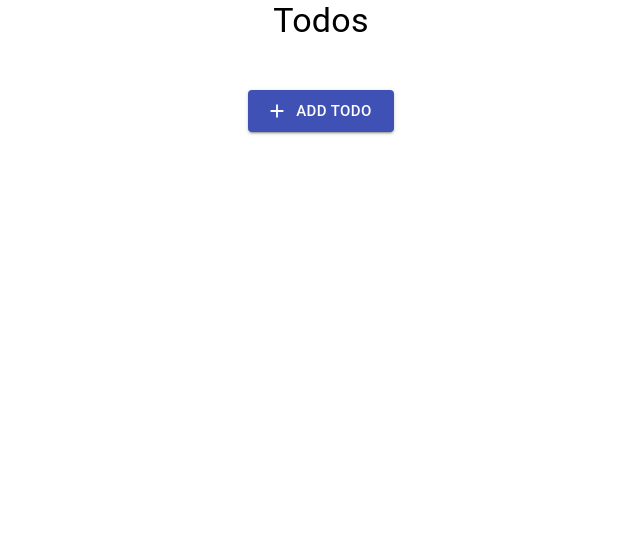
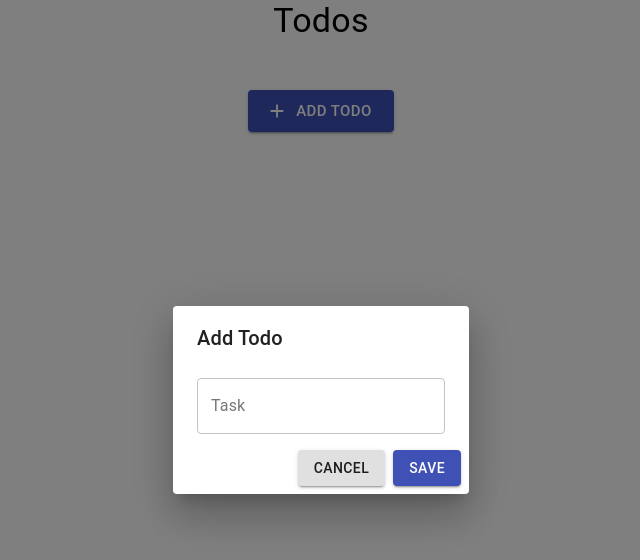
Before and after one commit to obnoxiousorc/todos-demo, a React (Create React App) app in the folder todos-frontend/: page / in a window 1280 px wide. Both pictures are taken after a click on the button "ADD TODO". Shown: the top 560 px of the page, without its empty margins (319-959 px from the left). Built offline with nearby package versions, Linux system fonts and the light colour scheme; no server answers; the HTML template or start-up script is replaced by a standard one.

Commit message:
Add dialog to create/edit todos

```diff
--- a/todos-frontend/src/App.js
+++ b/todos-frontend/src/App.js
@@ -4,9 +4,15 @@ import { Button, Container, Grid, Typography } from '@material-ui/core';
 import { useEffect, useState } from 'react';
 import useAxios from './hooks/useAxios';
 import { Add } from '@material-ui/icons';
+import TodoDialog from './components/TodoDialog';
 
 function App() {
-  const { data, loading, error } = useAxios({ url: 'todos' });
+  const [dataVersion, setDataVersion] = useState(0);
+  const [newTodoDialogOpen, setNewTodoDialogOpen] = useState(false);
+  const { data, loading, error } = useAxios({
+    url: 'todos',
+    version: dataVersion,
+  });
 
   return (
     <div className="App">
@@ -29,10 +35,19 @@ function App() {
               variant="contained"
               color="primary"
               startIcon={<Add />}
+              onClick={() => setNewTodoDialogOpen(true)}
             >
               Add todo
             </Button>
           </Grid>
+          <TodoDialog
+            type="new"
+            open={newTodoDialogOpen}
+            onClose={() => {
+              setNewTodoDialogOpen(false);
+              setDataVersion(dataVersion + 1);
+            }}
+          />
         </Grid>
       </Container>
     </div>
--- /dev/null
+++ b/todos-frontend/src/components/TodoDialog.js
@@ -0,0 +1,72 @@
+import {
+  Button,
+  Dialog,
+  DialogActions,
+  DialogContent,
+  DialogTitle,
+  TextField,
+} from '@material-ui/core';
+import { useState } from 'react';
+
+import useAxios from '../hooks/useAxios';
+
+function TodoDialog({ open, onClose, id }) {
+  const [name, setName] = useState('');
+  const [error, setError] = useState('');
+  const [axiosProps, setAxiosProps] = useState({});
+  const { loading, axiosError } = useAxios(axiosProps, {
+    successCb: () => onClose(),
+    errorCb: (e) => setError(e.message),
+    afterCb: () => setAxiosProps({}),
+  });
+
+  console.log(axiosProps);
+
+  return (
+    <Dialog open={open} disableBackdropClick>
+      <DialogTitle>{id ? 'Edit' : 'Add'} Todo</DialogTitle>
+      <DialogContent>
+        <TextField
+          label="Task"
+          variant="outlined"
+          error={error}
+          helperText={error}
+          value={name}
+          onChange={(e) => {
+            setError('');
+            setName(e.target.value);
+          }}
+        />
+      </DialogContent>
+      <DialogActions>
+        <Button variant="contained" onClick={onClose}>
+          Cancel
+        </Button>
+        <Button
+          variant="contained"
+          color="primary"
+          enabled={!loading}
+          onClick={(e) => {
+            if (!name) {
+              setError('Please enter a task');
+              return;
+            }
+
+            setAxiosProps({
+              method: 'post',
+              url: id ? `todo/${id}/edit` : 'todo/new',
+              data: {
+                name,
+                completed: false,
+              },
+            });
+          }}
+        >
+          Save
+        </Button>
+      </DialogActions>
+    </Dialog>
+  );
+}
+
+export default TodoDialog;
--- a/todos-frontend/src/hooks/useAxios.js
+++ b/todos-frontend/src/hooks/useAxios.js
@@ -3,7 +3,7 @@ import _ from 'lodash';
 import { useEffect, useRef, useState } from 'react';
 
 // Idea adapted from https://www.bitnative.com/2020/07/06/four-ways-to-fetch-data-in-react/
-function useAxios(props) {
+function useAxios(props, { successCb, errorCb, afterCb } = {}) {
   const [data, setData] = useState(null);
   const [loading, setLoading] = useState(true);
   const [error, setError] = useState(null);
@@ -14,14 +14,32 @@ function useAxios(props) {
       return;
     }
     prevProps.current = props;
+    if (_.isEmpty(props)) {
+      return;
+    }
 
     axios({
       baseURL: 'http://localhost:7000/api/',
       ...props,
     })
-      .then((response) => setData(response.data))
-      .catch((error) => setError(error))
-      .finally(() => setLoading(false));
+      .then((response) => {
+        setData(response.data);
+        if (successCb) {
+          successCb(response);
+        }
+      })
+      .catch((error) => {
+        setError(error);
+        if (errorCb) {
+          errorCb(error);
+        }
+      })
+      .finally(() => {
+        setLoading(false);
+        if (afterCb) {
+          afterCb();
+        }
+      });
   }, [props]);
 
   return { data, loading, error };
```
